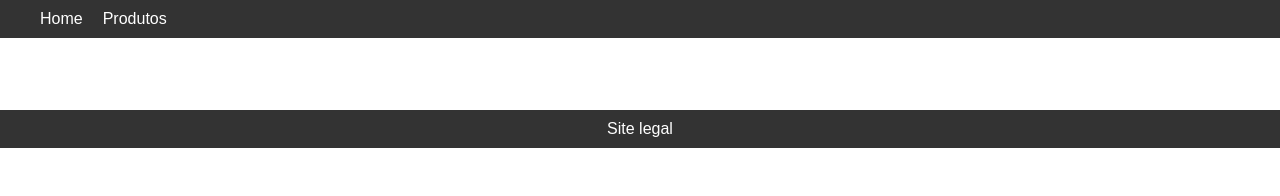
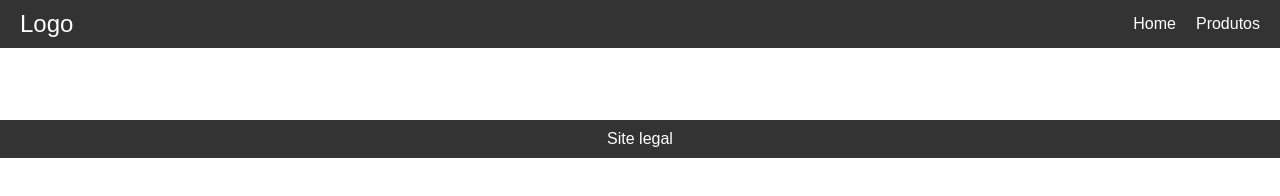
Before and after one commit to AndreyTM2/Andrey-Companhia-, a plain HTML site: page index.html in a window 1280 px wide. Drawn offline with Linux system fonts and the light colour scheme; no server answers.

Commit message:
Update index.html

```diff
--- a/index.html
+++ b/index.html
@@ -11,6 +11,7 @@
 <body onload="load()">
 
     <div class="navbar">
+        <div class="logo">Logo</div>
         <div class="menu">
             <a href="./404.html">Home</a>
             <a href="./index.html">Produtos</a>
```
